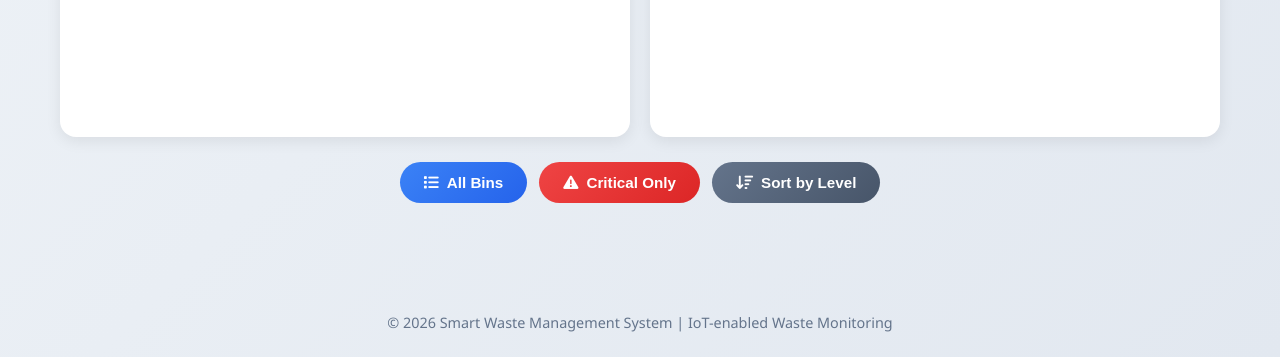
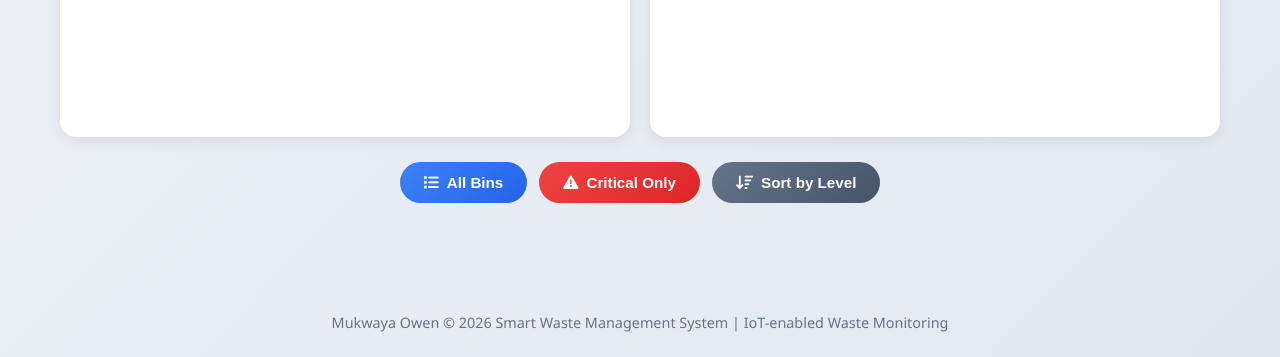
Before and after one commit to Owen256-del/WASTEPROJECT, a plain HTML site: page public/index.html in a window 1280 px wide. Shown: the part 736-1093 px from the top of the page. Drawn offline with nearby package versions, Linux system fonts and the light colour scheme; no server answers.

Commit message:
footer fix

```diff
--- a/public/index.html
+++ b/public/index.html
@@ -79,7 +79,10 @@
     </main>
 
     <footer class="footer">
-      <p>© 2026 Smart Waste Management System | IoT-enabled Waste Monitoring</p>
+      <p>
+        Mukwaya Owen © 2026 Smart Waste Management System | IoT-enabled Waste
+        Monitoring
+      </p>
     </footer>
 
     <script type="module" src="script.js"></script>
```
